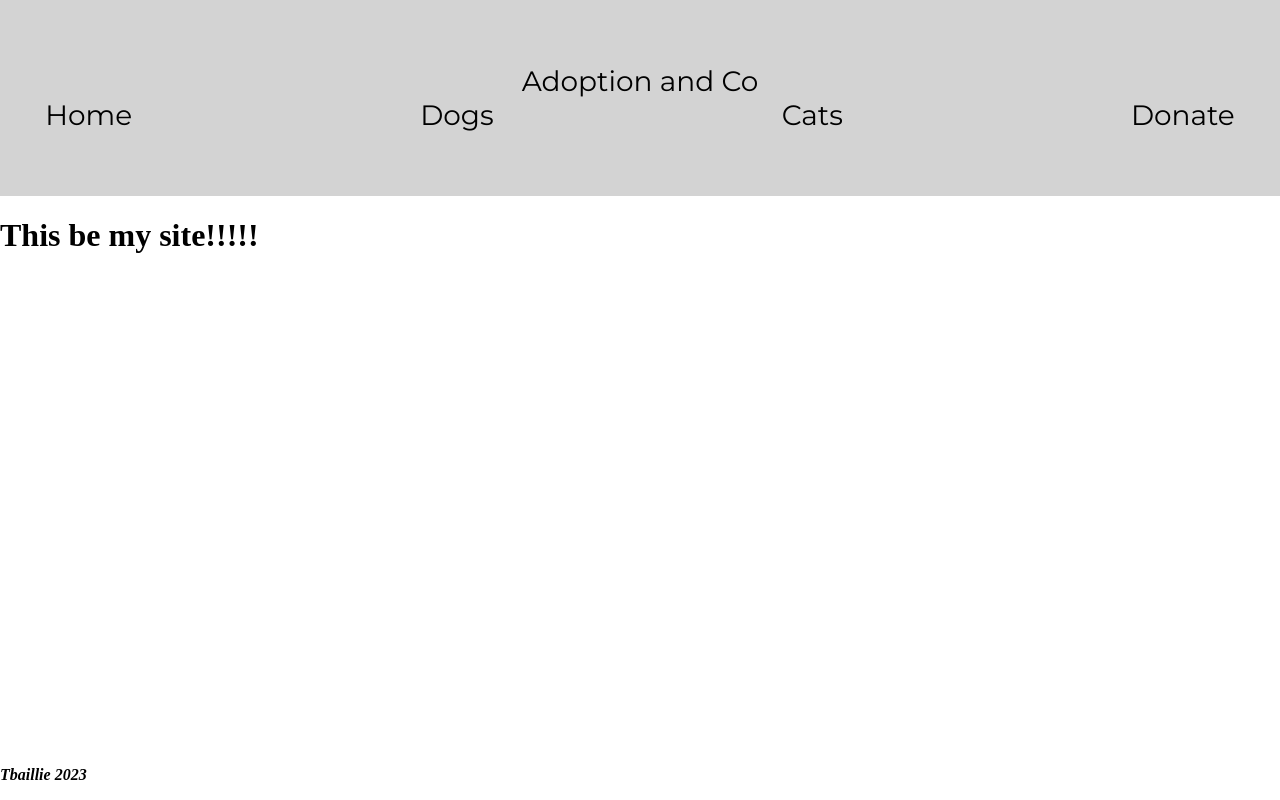
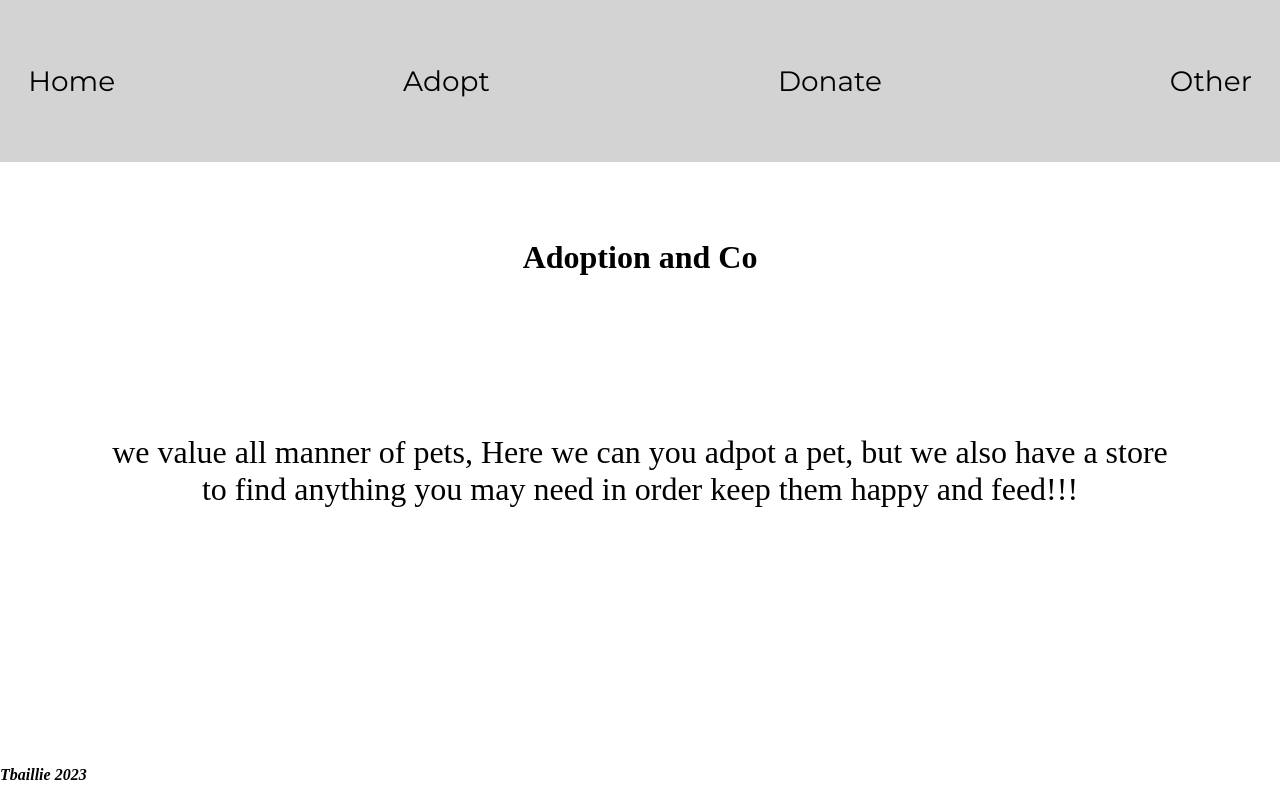
Before and after one commit to T-Baillie/TBaillie_WEBProject, a SvelteKit app: page / in a window 1280 px wide. Shown: the top 800 px of the page. Built offline with nearby package versions, Linux system fonts and the light colour scheme.

Commit message:
added to the css

```diff
--- a/src/lib/NAV.svelte
+++ b/src/lib/NAV.svelte
@@ -28,13 +28,10 @@
 </style>
 
 <nav>
-    <div id ="upper">
-        <a href="https://online.op.ac.nz/"> Adoption and Co</a>
-    </div>
     <div id = "navb">
         <a href = "https://online.op.ac.nz/"> Home </a>
-        <a href = "https://online.op.ac.nz/"> Dogs </a>
-        <a href = "https://online.op.ac.nz/"> Cats </a>
+        <a href = "https://online.op.ac.nz/"> Adopt </a>
         <a href = "https://online.op.ac.nz/"> Donate </a>
+        <a href = "https://online.op.ac.nz/"> Other </a>
     </div>
 </nav>
--- a/src/routes/+page.svelte
+++ b/src/routes/+page.svelte
@@ -1,2 +1,12 @@
 
-<h1>This be my site!!!!!</h1>
+
+<div class = "heading">
+        <h2>Adoption and Co</h2>
+    </div>
+
+    <div class = "front">
+        <p>
+            we value all manner of pets, Here we can you adpot a pet,
+            but we also have a store to find anything you may need in order keep them happy and feed!!!
+        </p>
+    </div>
--- a/static/css/main.css
+++ b/static/css/main.css
@@ -13,18 +13,24 @@ body {
     margin: 0;
 }
 
-.myClass{
-    width:50%;
-    margin:30px;
+.heading {
+    padding-top: 50px;
 }
 
-@media (min-height: 680px) and (orientation: portrait) {
-    .myClass{
-        width:100%;
-        margin:0;
-    }
+h2 {
+    display: flex;
+    justify-content: center;
+    font-size: 32px;
+}
 
+.front {
+    display: flex;
+    justify-content: center;
+    font-size: 32px;
+    text-align: center;
+    padding: 100px;
 }
+
 footer {
     position: absolute;
     bottom: 0;
```
